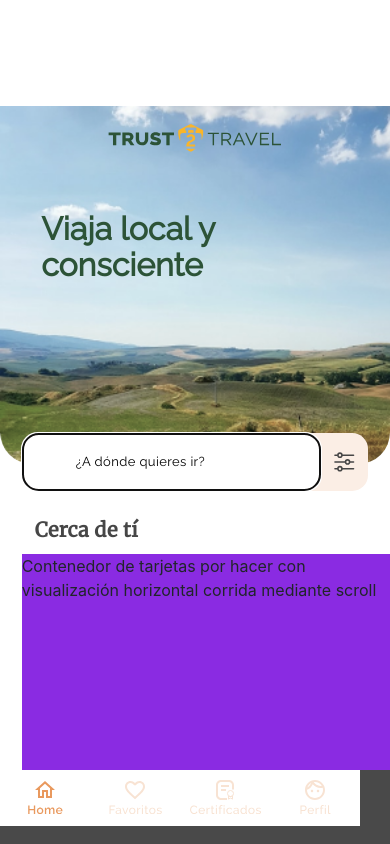
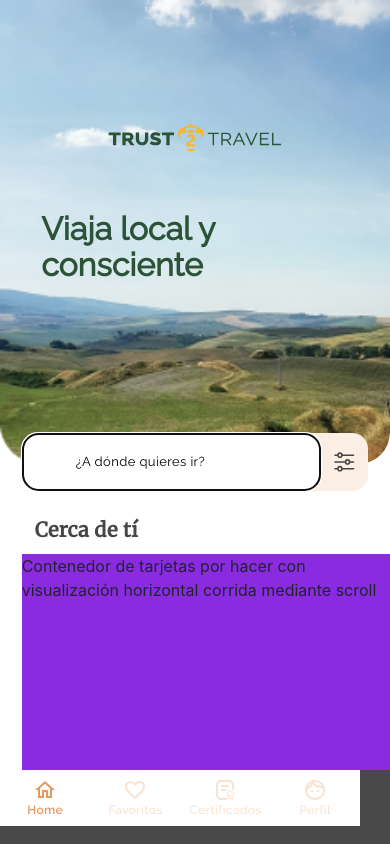
Before and after one commit to chente85417/Trust2Travel, a React (Create React App) app: page /home in a window 390 px wide. Built offline with nearby package versions, Linux system fonts and the light colour scheme; no server answers; the HTML template or start-up script is replaced by a standard one.

Commit message:
setup scss for mobile

```diff
--- a/src/Routing/Filters/Filters.scss
+++ b/src/Routing/Filters/Filters.scss
@@ -2,7 +2,7 @@
 @import url('https://fonts.googleapis.com/css2?family=Merriweather&display=swap');
 
 /*$upper-margin: 12.5vh;*/
-$upper-margin: 12.5vh;
+$upper-margin: 0vh;
 
 #filtersBkg{
     position: absolute;
--- a/src/Routing/Home/Home.scss
+++ b/src/Routing/Home/Home.scss
@@ -2,7 +2,7 @@
 @import url('https://fonts.googleapis.com/css2?family=Merriweather&display=swap');
 
 /*$upper-margin: 12.5vh;*/
-$upper-margin: 12.5vh;
+$upper-margin: 0vh;
 
 #homeContainer{
     display: flex;
--- a/src/Routing/Seeker/Seeker.scss
+++ b/src/Routing/Seeker/Seeker.scss
@@ -1,7 +1,7 @@
 @import url('https://fonts.googleapis.com/css2?family=Raleway&display=swap');
 
 /*$upper-margin: 12.5vh;*/
-$upper-margin: 12.5vh;
+$upper-margin: 0vh;
 
 #seekerContainer{
     position: absolute;
```
